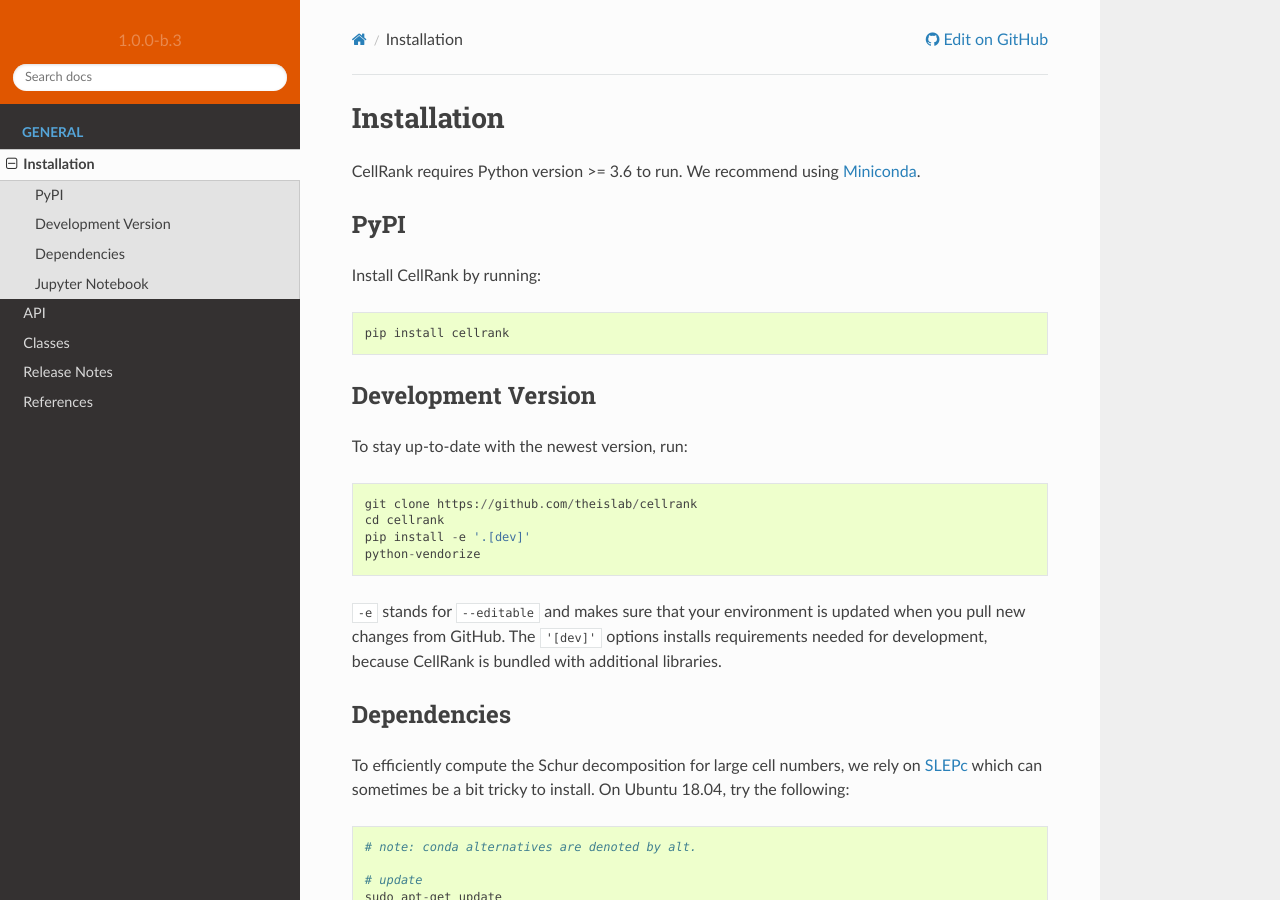
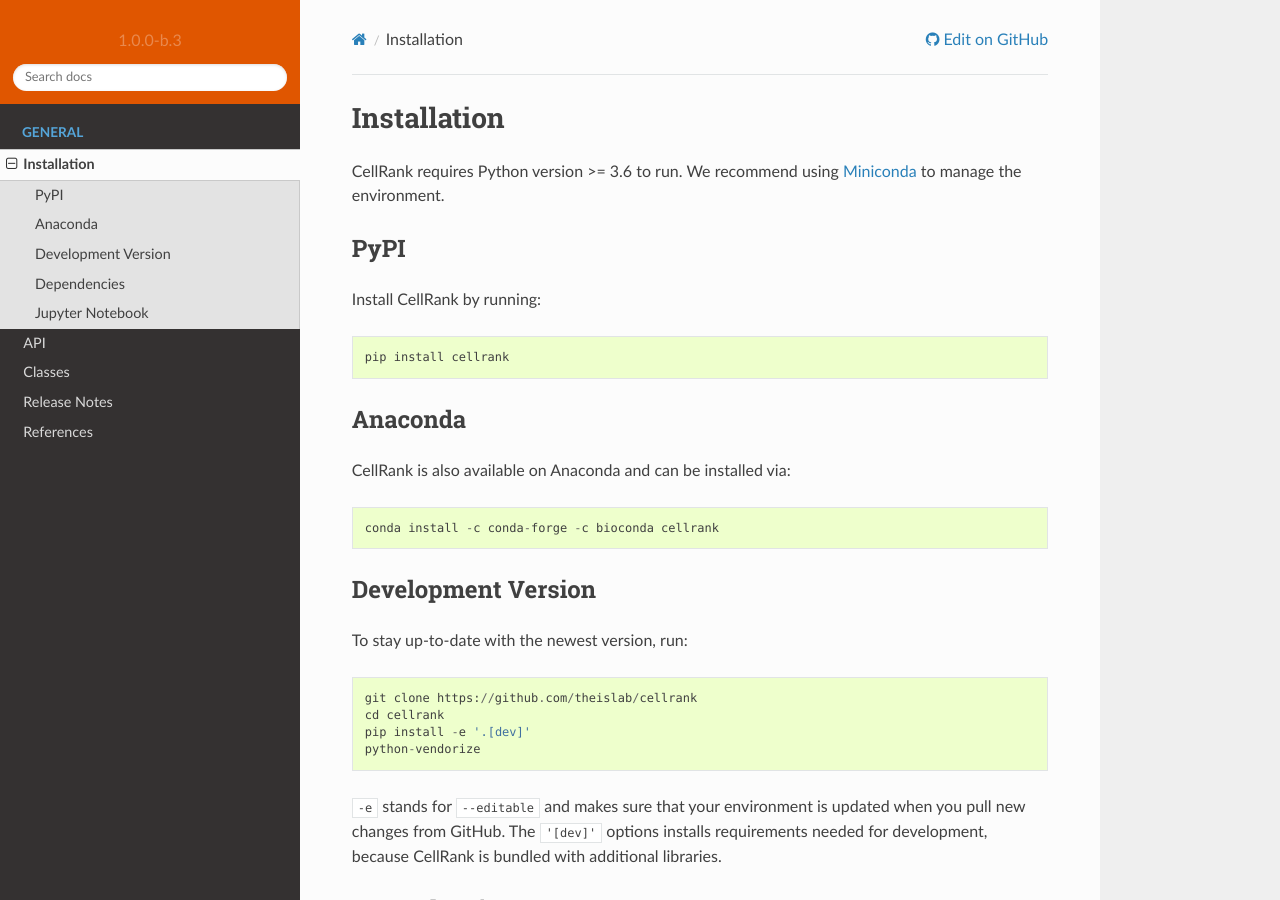
Before and after one commit to theislab/cellrank, a Sphinx documentation site: the page built from docs/source/installation.rst, in a window 1280 px wide and 900 px high. Built offline with Sphinx 7.4.7 and the Read the Docs theme 2.0.0, drawn with Linux system fonts in a browser that asks for light colours; pages that are not in the unit, such as notebooks, are missing from menus; the version number is read from the project's files by our own code.

Commit message:
Add Bioconda installation and badge

```diff
--- a/docs/source/installation.rst
+++ b/docs/source/installation.rst
@@ -1,12 +1,18 @@
 Installation
 ============
-CellRank requires Python version >= 3.6 to run. We recommend using Miniconda_.
+CellRank requires Python version >= 3.6 to run. We recommend using Miniconda_ to manage the environment.
 
 PyPI
-~~~~~~
+~~~~
 Install CellRank by running::
 
     pip install cellrank
+
+Anaconda
+~~~~~~~~
+CellRank is also available on Anaconda and can be installed via::
+
+    conda install -c conda-forge -c bioconda cellrank
 
 Development Version
 ~~~~~~~~~~~~~~~~~~~
@@ -77,7 +83,7 @@
 If you run into issues, feel free to open a `GitHub issue`_ or send us an `email <mailto:info@cellrank.org>`_ .
 
 
-.. _Miniconda: http://conda.pydata.org/miniconda.html
+.. _`Miniconda`: https://conda.pydata.org/miniconda.html
 .. _`GitHub issue`: https://github.com/theislab/cellrank/issues/new
 .. _`binder`: https://mybinder.org/
 .. _`SLEPc`: https://slepc.upv.es/
```
Also changed, not shown: README.rst (+6 -1 lines), docs/source/index.rst (+6 -1 lines).
